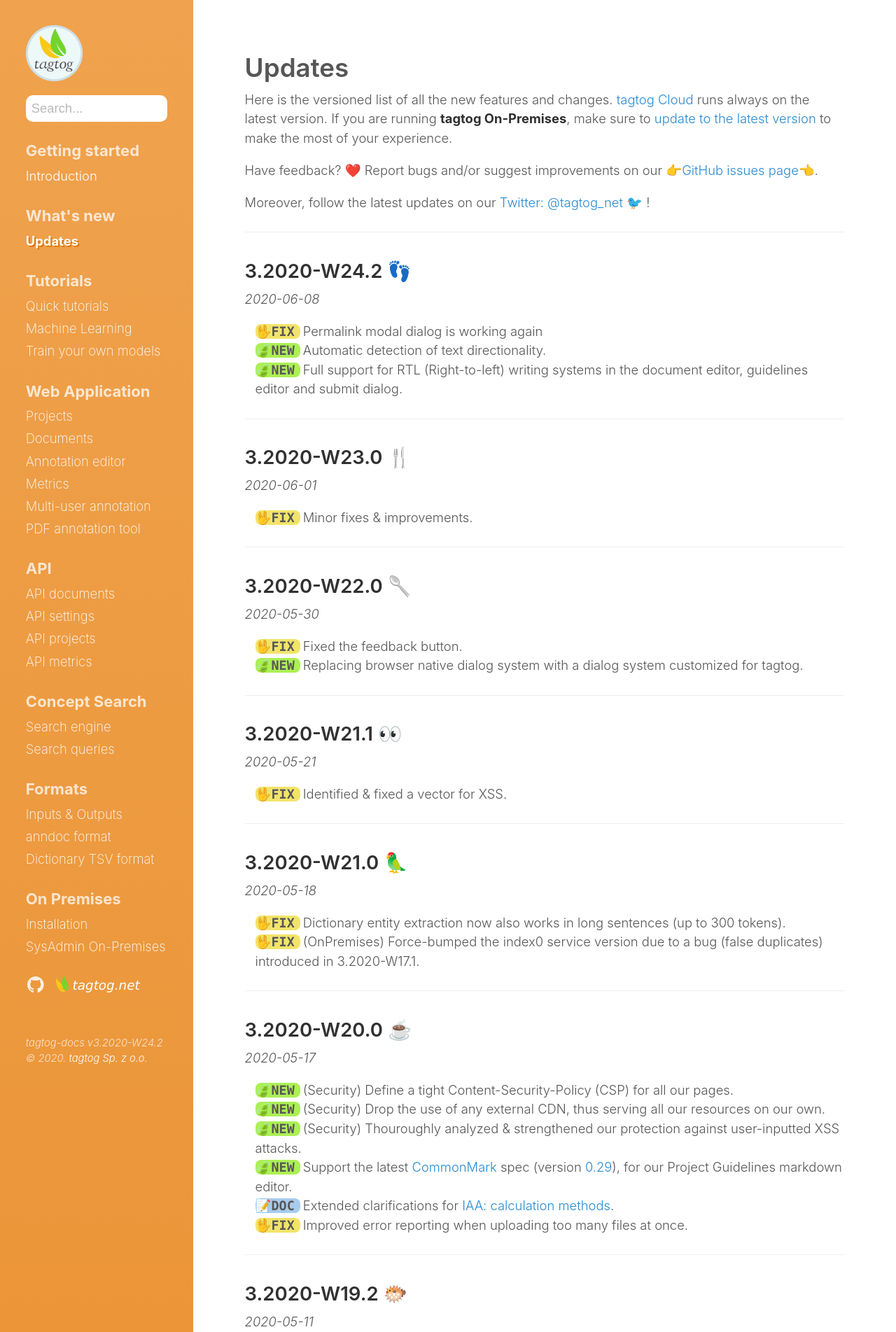
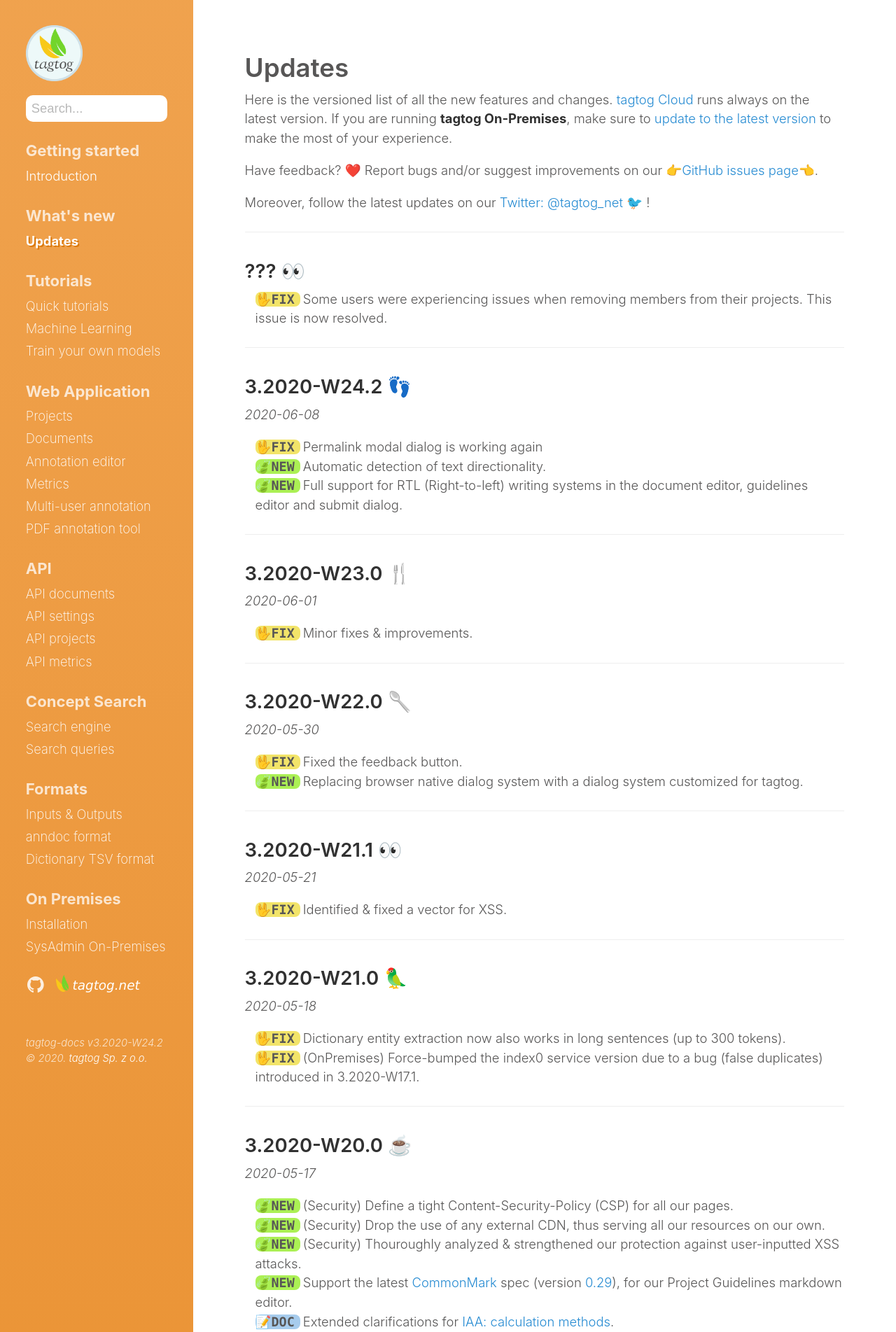
Before and after one commit to tagtogorg/tagtog-doc, a Jekyll site: the page built from updates.md, in a window 1280 px wide. Shown: the top 1903 px of the page at 70% size. Built offline with Jekyll 4.4.1, drawn with Linux system fonts in a browser that asks for light colours; nearby versions of some CDN libraries; emoji names are drawn with the system emoji font; some of the changed text lies outside the part shown.

Commit message:
Update updates

```diff
--- a/updates.md
+++ b/updates.md
@@ -11,6 +11,14 @@ Here is the versioned list of all the new features and changes. [tagtog Cloud](h
 Have feedback? :heart: Report bugs and/or suggest improvements on our [:point_right:GitHub issues page:point_left:](https://github.com/tagtog/tagtog-doc/issues).
 
 Moreover, follow the latest updates on our [Twitter: @tagtog_net 🐦](https://twitter.com/tagtog_net) !
+
+---
+
+## ??? 👀
+
+<ul class="updates">
+  <li class="fix"><span markdown="1">Some users were experiencing issues when removing members from their projects. This issue is now resolved.</span></li>
+</ul>
 
 ---
 
```
